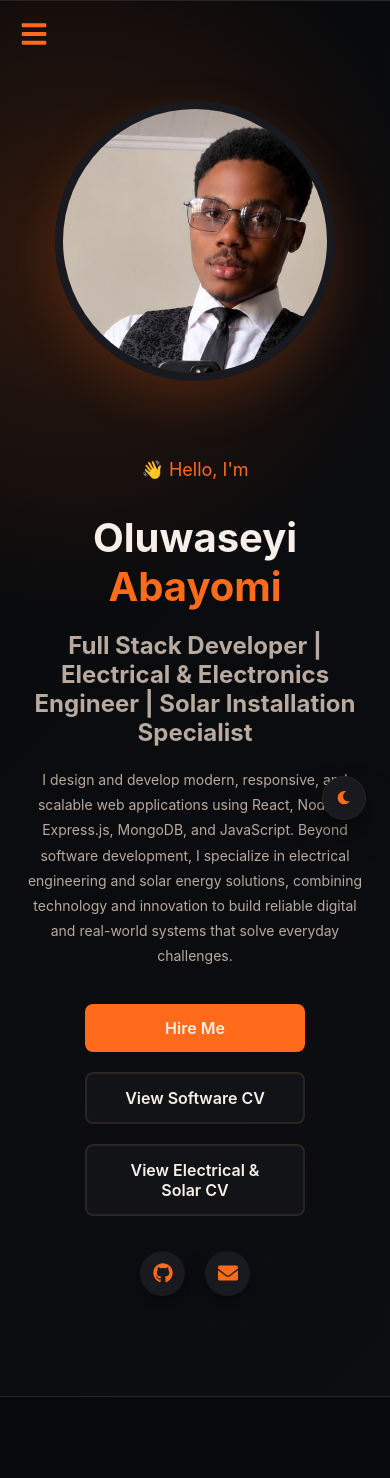
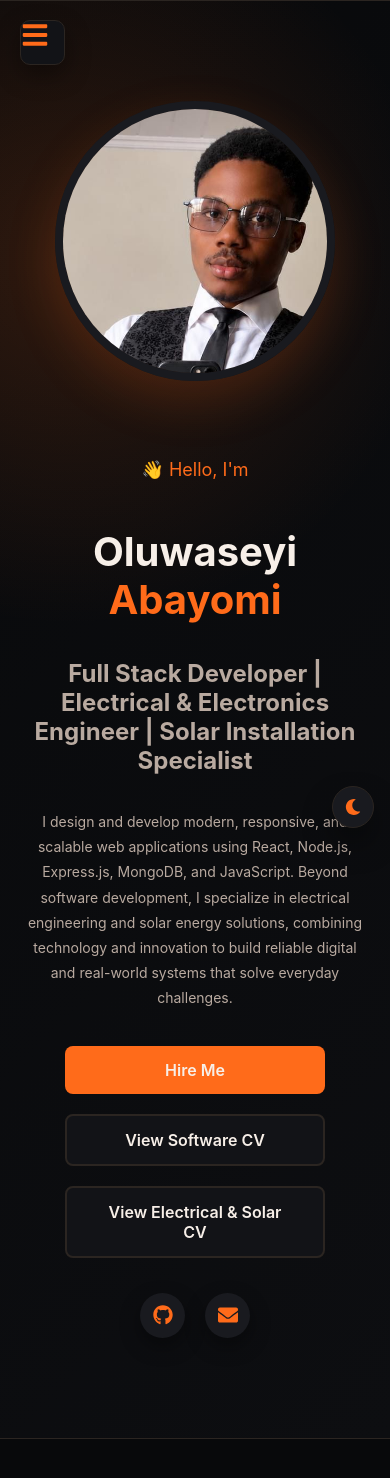
Before and after one commit to oluwaseyifunmi52/my-portfolio-, a React app: page / in a window 390 px wide. Shown: the top 1478 px of the page. Built offline with nearby package versions, Linux system fonts and the light colour scheme; the HTML template or start-up script is replaced by a standard one.

Commit message:
responsive

```diff
--- a/src/styles/responsive.css
+++ b/src/styles/responsive.css
@@ -1,24 +1,198 @@
 
+/* =====================================================
+   GLOBAL RESPONSIVE SYSTEM
+===================================================== */
 
-@media screen and (max-width: 992px) {
+*,
+*::before,
+*::after {
+    box-sizing: border-box;
+}
 
-    section {
-        padding: 80px 6%;
+html {
+    scroll-behavior: smooth;
+}
+
+body {
+    margin: 0;
+    overflow-x: hidden;
+}
+
+img,
+video {
+    max-width: 100%;
+}
+
+button,
+input,
+textarea {
+    font: inherit;
+}
+
+/* =====================================================
+   MAIN CONTENT
+===================================================== */
+
+.main-content {
+    margin-left: 280px;
+    width: calc(100% - 280px);
+    min-height: 100vh;
+    overflow-x: hidden;
+}
+
+/* =====================================================
+   DESKTOP LARGE
+===================================================== */
+
+@media (min-width: 1400px) {
+
+    .hero {
+        padding-left: 12%;
+        padding-right: 12%;
+    }
+
+    .about,
+    .experience,
+    .projects {
+        padding-left: 12%;
+        padding-right: 12%;
+    }
+
+    .contact,
+    .education,
+    .services {
+        padding-left: 10%;
+        padding-right: 10%;
+    }
+
+}
+
+/* =====================================================
+   TABLET / SMALL DESKTOP
+   901px - 1199px
+===================================================== */
+
+@media (max-width: 1199px) {
+
+    .sidebar {
+        width: 240px;
+    }
+
+    .main-content {
+        margin-left: 240px;
+        width: calc(100% - 240px);
     }
 
     .hero {
+        padding: 100px 6%;
+        gap: 40px;
+    }
+
+    .hero h1 {
+        font-size: 48px;
+    }
+
+    .hero h2 {
+        font-size: 26px;
+    }
+
+    .hero-image img {
+        width: 320px;
+        height: 320px;
+    }
+
+    .about {
+        padding: 90px 7%;
+    }
+
+    .about-container {
+        grid-template-columns: 300px 1fr;
+        gap: 40px;
+    }
+
+    .contact,
+    .education,
+    .services {
+        padding-left: 6%;
+        padding-right: 6%;
+    }
+
+}
+
+/* =====================================================
+   TABLET
+   768px - 900px
+===================================================== */
+
+@media (max-width: 900px) {
+
+    /* -------------------------
+       SIDEBAR
+    ------------------------- */
+
+    .sidebar {
+        left: -100%;
+        width: 280px;
+        transition: left .35s ease;
+    }
+
+    .sidebar.active {
+        left: 0;
+    }
+
+    .menu-icon {
+        display: flex;
+        position: fixed;
+        top: 20px;
+        left: 20px;
+        width: 45px;
+        height: 45px;
+        align-items: center;
+        justify-content: center;
+        background: var(--panel);
+        border: 1px solid var(--line);
+        border-radius: 10px;
+        color: var(--accent);
+        font-size: 24px;
+        cursor: pointer;
+        z-index: 1200;
+        box-shadow: 0 10px 25px var(--shadow);
+    }
+
+    .main-content {
+        margin-left: 0;
+        width: 100%;
+    }
+
+    /* -------------------------
+       HERO
+    ------------------------- */
+
+    .hero {
+        min-height: auto;
+        padding: 120px 6% 80px;
         flex-direction: column-reverse;
         text-align: center;
-        gap: 40px;
+        gap: 45px;
     }
 
     .hero-content {
         width: 100%;
+        display: flex;
+        flex-direction: column;
+        align-items: center;
     }
 
-    .hero-image img {
-        width: 300px;
-        height: 300px;
+    .hero h1 {
+        font-size: 46px;
+    }
+
+    .hero h2 {
+        font-size: 26px;
+    }
+
+    .hero-description {
+        max-width: 650px;
     }
 
     .hero-buttons {
@@ -30,82 +204,226 @@
         justify-content: center;
     }
 
-    .about-content {
+    .hero-image img {
+        width: 320px;
+        height: 320px;
+    }
+
+    /* -------------------------
+       ABOUT
+    ------------------------- */
+
+    .about {
+        padding: 90px 6%;
+    }
+
+    .about-container {
         grid-template-columns: 1fr;
         text-align: center;
+        gap: 40px;
     }
+
+    .about-image {
+        max-width: 350px;
+        margin: auto;
+    }
+
+    .about-info {
+        text-align: left;
+    }
+
+    .about-buttons {
+        justify-content: center;
+    }
+
+    /* -------------------------
+       GRIDS
+    ------------------------- */
 
     .skills-grid,
     .services-grid,
-    .projects-grid {
+    .projects-grid,
+    .stats-grid {
         grid-template-columns: repeat(2, 1fr);
     }
 
-    .contact form {
-        width: 100%;
+    /* -------------------------
+       CONTACT
+    ------------------------- */
+
+    .contact-container {
+        grid-template-columns: 1fr;
+        gap: 40px;
+    }
+
+    .contact-info {
+        display: grid;
+        grid-template-columns: repeat(2, 1fr);
+    }
+
+    /* -------------------------
+       EDUCATION
+    ------------------------- */
+
+    .education-grid {
+        grid-template-columns: repeat(2, 1fr);
     }
 
 }
 
+/* =====================================================
+   MOBILE
+   481px - 767px
+===================================================== */
 
-@media screen and (max-width: 768px) {
+@media (max-width: 767px) {
+
+    /* -------------------------
+       GENERAL
+    ------------------------- */
+
+    section {
+        padding: 75px 20px;
+    }
 
     h1 {
-        font-size: 2.2rem;
+        font-size: 2.3rem;
     }
 
     h2 {
-        font-size: 1.8rem;
+        font-size: 2rem;
     }
 
     p {
         font-size: 15px;
     }
 
-    .navbar {
-        padding: 15px 5%;
+    /* -------------------------
+       SIDEBAR
+    ------------------------- */
+
+    .sidebar {
+        width: 280px;
     }
 
-    .nav-links {
-        display: none;
+    .logo {
+        margin-bottom: 35px;
     }
 
-    .menu-icon {
-        display: block;
-        font-size: 28px;
-        cursor: pointer;
+    .logo a {
+        font-size: 1.8rem;
     }
 
+    /* -------------------------
+       HERO
+    ------------------------- */
+
     .hero {
-        padding-top: 120px;
+        padding: 110px 20px 70px;
+        gap: 35px;
+    }
+
+    .hero h1 {
+        font-size: 38px;
+        line-height: 1.2;
+    }
+
+    .hero h2 {
+        font-size: 22px;
+    }
+
+    .hero-greeting {
+        font-size: 16px;
+    }
+
+    .hero-description {
+        font-size: 15px;
+        line-height: 1.7;
     }
 
     .hero-image img {
-        width: 250px;
-        height: 250px;
+        width: 260px;
+        height: 260px;
+        border-width: 6px;
     }
 
     .hero-buttons {
+        width: 100%;
+        flex-direction: column;
+        align-items: center;
+        gap: 15px;
+    }
+
+    .btn-primary,
+    .btn-secondary {
+        width: 230px;
+        justify-content: center;
+        text-align: center;
+    }
+
+    .hero-socials {
+        gap: 15px;
+    }
+
+    /* -------------------------
+       ABOUT
+    ------------------------- */
+
+    .about {
+        padding: 75px 20px;
+    }
+
+    .about-content h2 {
+        font-size: 2rem;
+    }
+
+    .about-info {
+        grid-template-columns: 1fr;
+        gap: 15px;
+    }
+
+    .about-buttons {
         flex-direction: column;
         align-items: center;
     }
 
-    .btn-primary,
-    .btn-secondary {
-        width: 220px;
-        text-align: center;
+    /* -------------------------
+       SECTION TITLES
+    ------------------------- */
+
+    .section-title h2,
+    .contact .section-title h2,
+    .education .section-title h2,
+    .services .section-title h2 {
+        font-size: 2rem;
     }
+
+    /* -------------------------
+       GRIDS
+    ------------------------- */
 
     .skills-grid,
     .services-grid,
-    .projects-grid {
+    .projects-grid,
+    .stats-grid,
+    .education-grid {
         grid-template-columns: 1fr;
     }
 
-    .timeline-item,
-    .education-card,
-    .project-card {
-        width: 100%;
+    /* -------------------------
+       CONTACT
+    ------------------------- */
+
+    .contact {
+        padding: 75px 20px;
+    }
+
+    .contact-info {
+        grid-template-columns: 1fr;
+    }
+
+    .contact form {
+        padding: 25px 20px;
     }
 
     .contact input,
@@ -114,22 +432,137 @@
         width: 100%;
     }
 
+    .info-box {
+        padding: 20px;
+    }
+
+    /* -------------------------
+       EDUCATION
+    ------------------------- */
+
+    .education {
+        padding: 75px 20px;
+    }
+
+    .education-card {
+        padding: 25px 20px;
+    }
+
+    .education-card h3 {
+        font-size: 1.4rem;
+    }
+
+    /* -------------------------
+       EXPERIENCE
+    ------------------------- */
+
+    .experience {
+        padding: 75px 20px;
+    }
+
+    .experience h2,
+    .projects h2 {
+        font-size: 2rem;
+    }
+
+    .timeline-item,
+    .journey-card {
+        padding: 20px;
+    }
+
+    /* -------------------------
+       PROJECTS
+    ------------------------- */
+
+    .projects {
+        padding: 75px 20px;
+    }
+
+    .projects-grid {
+        gap: 22px;
+    }
+
+    .project-image,
+    .project-card video {
+        height: 200px;
+    }
+
+    .project-content {
+        padding: 18px;
+    }
+
+    .project-links {
+        flex-wrap: wrap;
+    }
+
+    /* -------------------------
+       SERVICES
+    ------------------------- */
+
+    .services {
+        padding: 75px 20px;
+    }
+
+    .service-card {
+        padding: 28px 22px;
+    }
+
+    /* -------------------------
+       STATS
+    ------------------------- */
+
+    .stats {
+        padding: 70px 20px;
+    }
+
+    .stat-card {
+        padding: 25px;
+    }
+
+    /* -------------------------
+       LESSONS
+    ------------------------- */
+
+    .lessons {
+        margin-top: 50px;
+    }
+
+    .lessons li {
+        padding: 16px 18px;
+        line-height: 1.8;
+    }
+
+    /* -------------------------
+       FOOTER
+    ------------------------- */
+
     .footer {
-        text-align: center;
+        padding: 30px 20px;
     }
 
 }
 
+/* =====================================================
+   SMALL MOBILE
+   480px AND BELOW
+===================================================== */
 
+@media (max-width: 480px) {
 
-@media screen and (max-width: 480px) {
+    /* -------------------------
+       HERO
+    ------------------------- */
+
+    .hero {
+        padding: 100px 16px 60px;
+    }
 
     .hero h1 {
-        font-size: 1.8rem;
+        font-size: 30px;
     }
 
     .hero h2 {
-        font-size: 1.2rem;
+        font-size: 19px;
     }
 
     .hero-description {
@@ -137,21 +570,75 @@
     }
 
     .hero-image img {
-        width: 200px;
-        height: 200px;
+        width: 210px;
+        height: 210px;
     }
 
-    .logo {
-        font-size: 1.4rem;
+    /* -------------------------
+       LOGO
+    ------------------------- */
+
+    .logo a {
+        font-size: 1.5rem;
     }
 
-    .project-card img {
+    /* -------------------------
+       HEADINGS
+    ------------------------- */
+
+    .about-content h2,
+    .section-title h2,
+    .contact .section-title h2,
+    .education .section-title h2,
+    .services .section-title h2 {
+        font-size: 1.75rem;
+    }
+
+    /* -------------------------
+       CARDS
+    ------------------------- */
+
+    .service-card,
+    .skill-card,
+    .education-card {
+        padding: 22px 18px;
+    }
+
+    .project-card img,
+    .project-image,
+    .project-card video {
         height: 180px;
     }
 
-    .service-card,
-    .skill-card {
-        padding: 20px;
+    /* -------------------------
+       BUTTONS
+    ------------------------- */
+
+    .btn-primary,
+    .btn-secondary {
+        width: 100%;
+        max-width: 260px;
+    }
+
+    /* -------------------------
+       SOCIAL ICONS
+    ------------------------- */
+
+    .hero-socials a {
+        width: 40px;
+        height: 40px;
+        font-size: 18px;
+    }
+
+    /* -------------------------
+       THEME TOGGLE
+    ------------------------- */
+
+    .theme-toggle {
+        right: 16px;
+        bottom: 16px;
+        width: 42px;
+        height: 42px;
     }
 
 }
```
